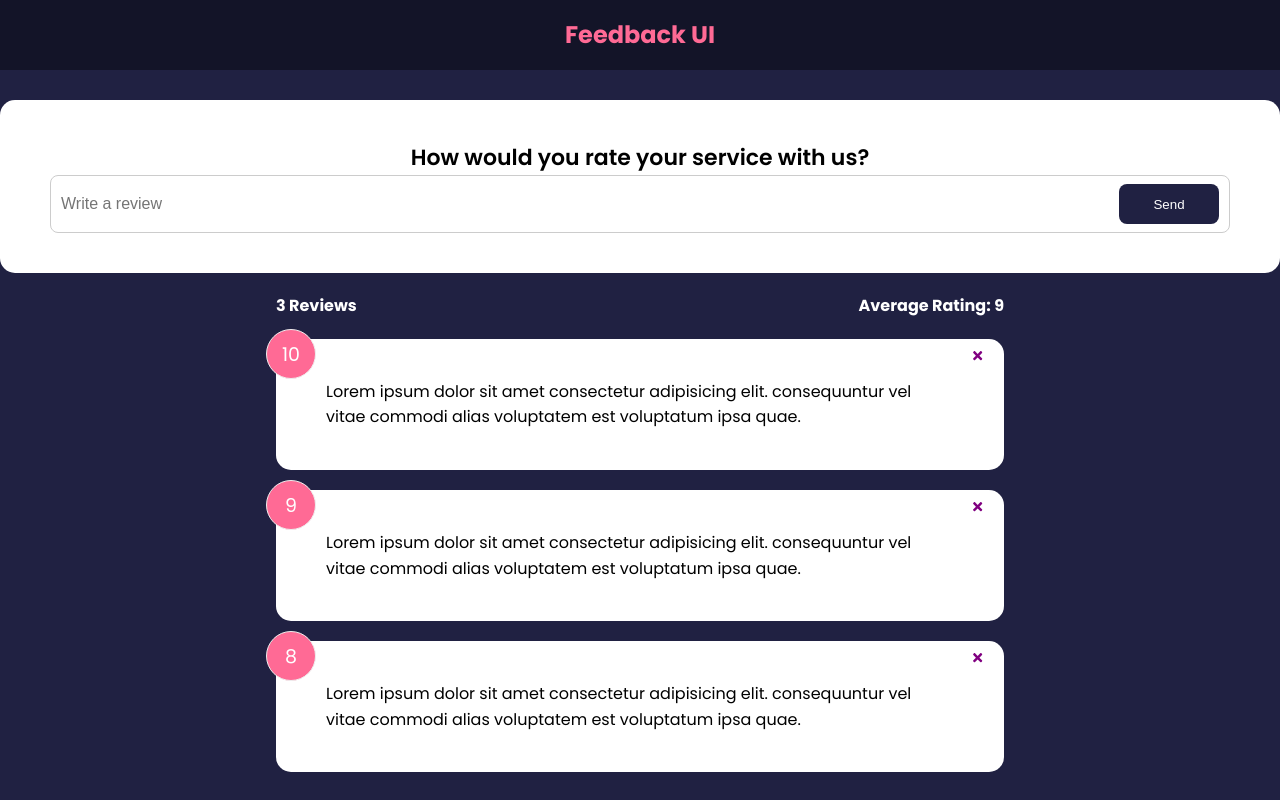
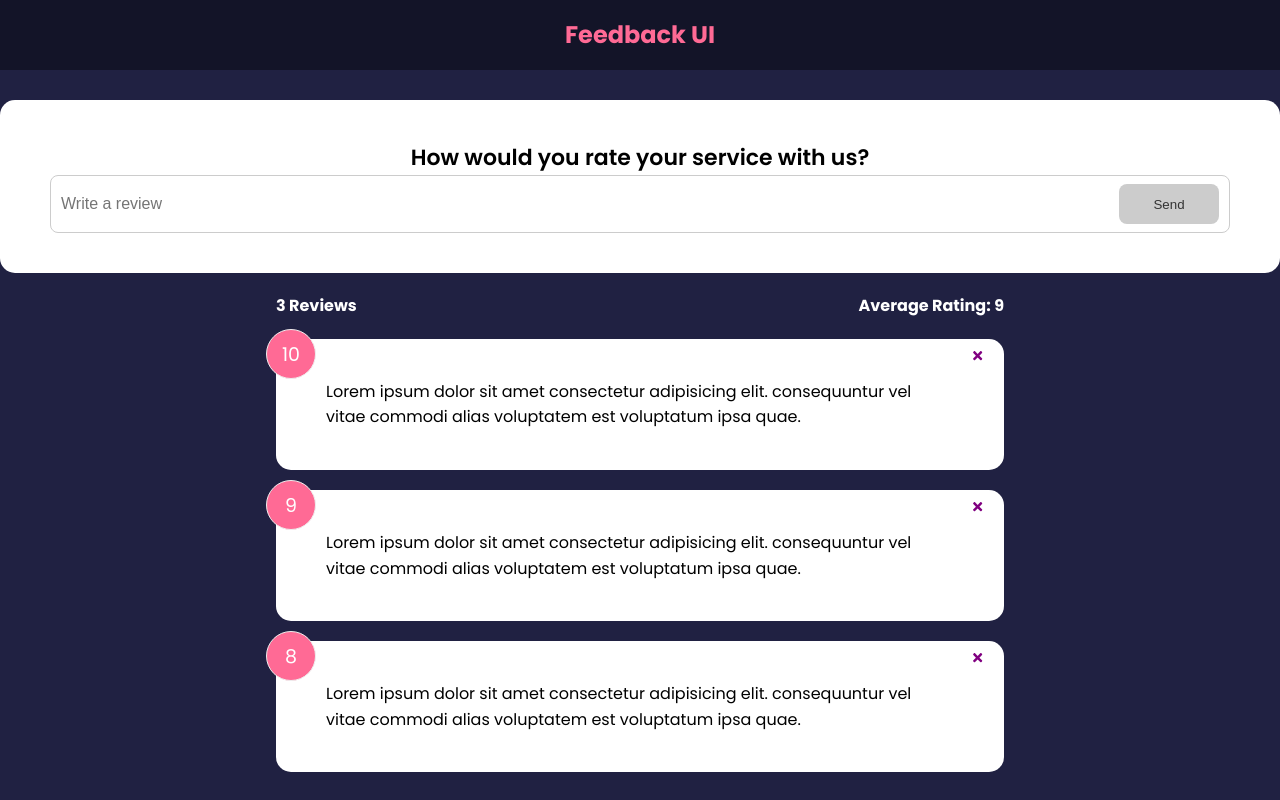
Before and after one commit to asimahmood/feedback-app, a React (Create React App) app: page / in a window 1280 px wide. Built offline with nearby package versions, Linux system fonts and the light colour scheme.

Commit message:
Update FeedbackForm.jsx

```diff
--- a/src/components/FeedbackForm.jsx
+++ b/src/components/FeedbackForm.jsx
@@ -4,8 +4,21 @@
 
 function FeedbackForm() {
   const [text, setText] = useState('')
+  const [btnDisabled, setBtnDisabled] = useState(true)
+  const [message, setMessage] = useState('')
 
   const handleTextChange = (e) => {
+    if (text === '') {
+      setBtnDisabled(true)
+      setMessage(null)
+    } else if (text !== '' && text.trim().length <= 10) {
+      setMessage('Text must be at least of 10 characters')
+      setBtnDisabled(true)
+    } else {
+      setMessage(null)
+      setBtnDisabled(false)
+    }
+
     setText(e.target.value)
   }
 
@@ -20,8 +33,11 @@
             placeholder='Write a review'
             value={text}
           />
-          <Button type='submit'>Send</Button>
+          <Button type='submit' isDisabled={btnDisabled}>
+            Send
+          </Button>
         </div>
+        {message && <div className='message'>{message}</div>}
       </form>
     </Card>
   )
```
